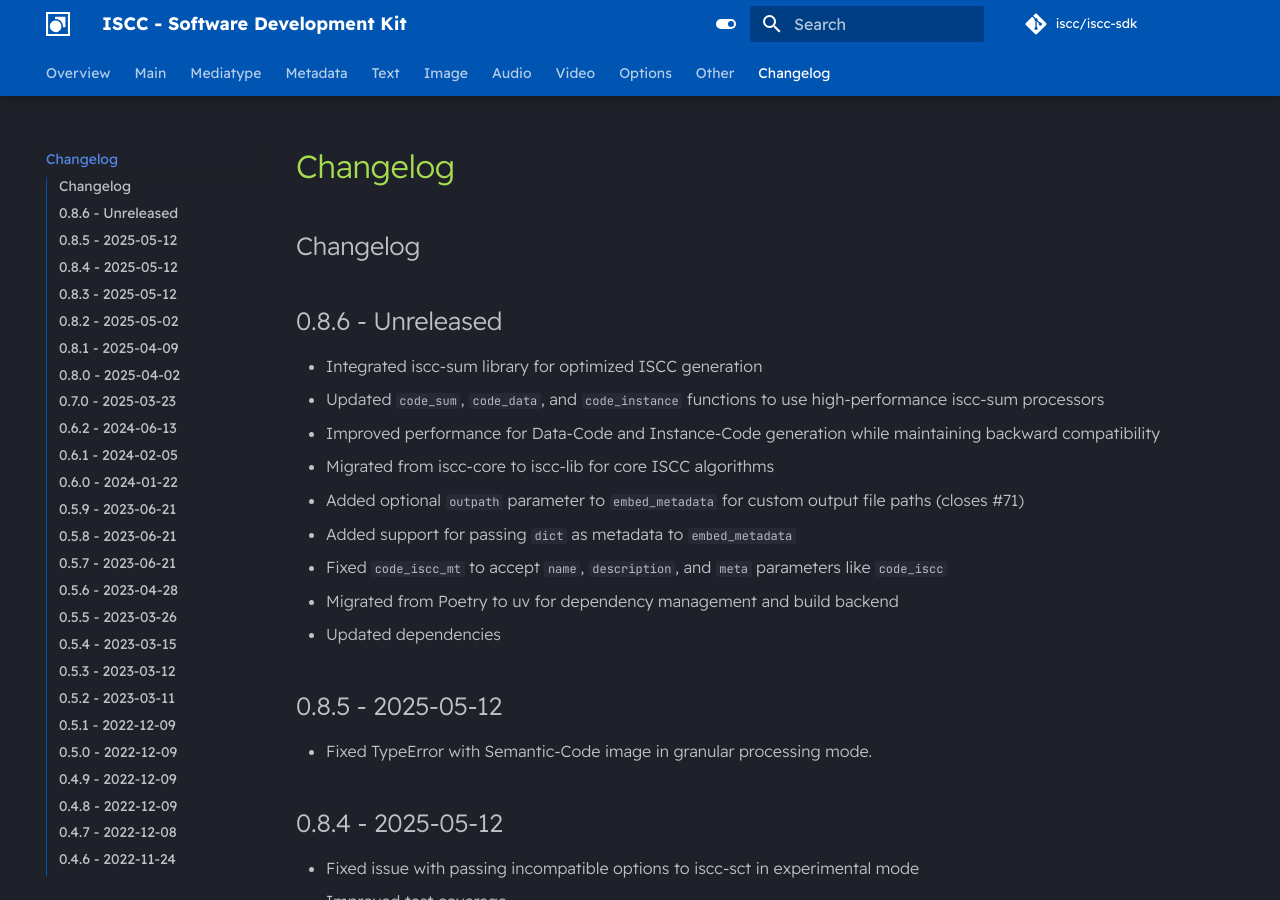
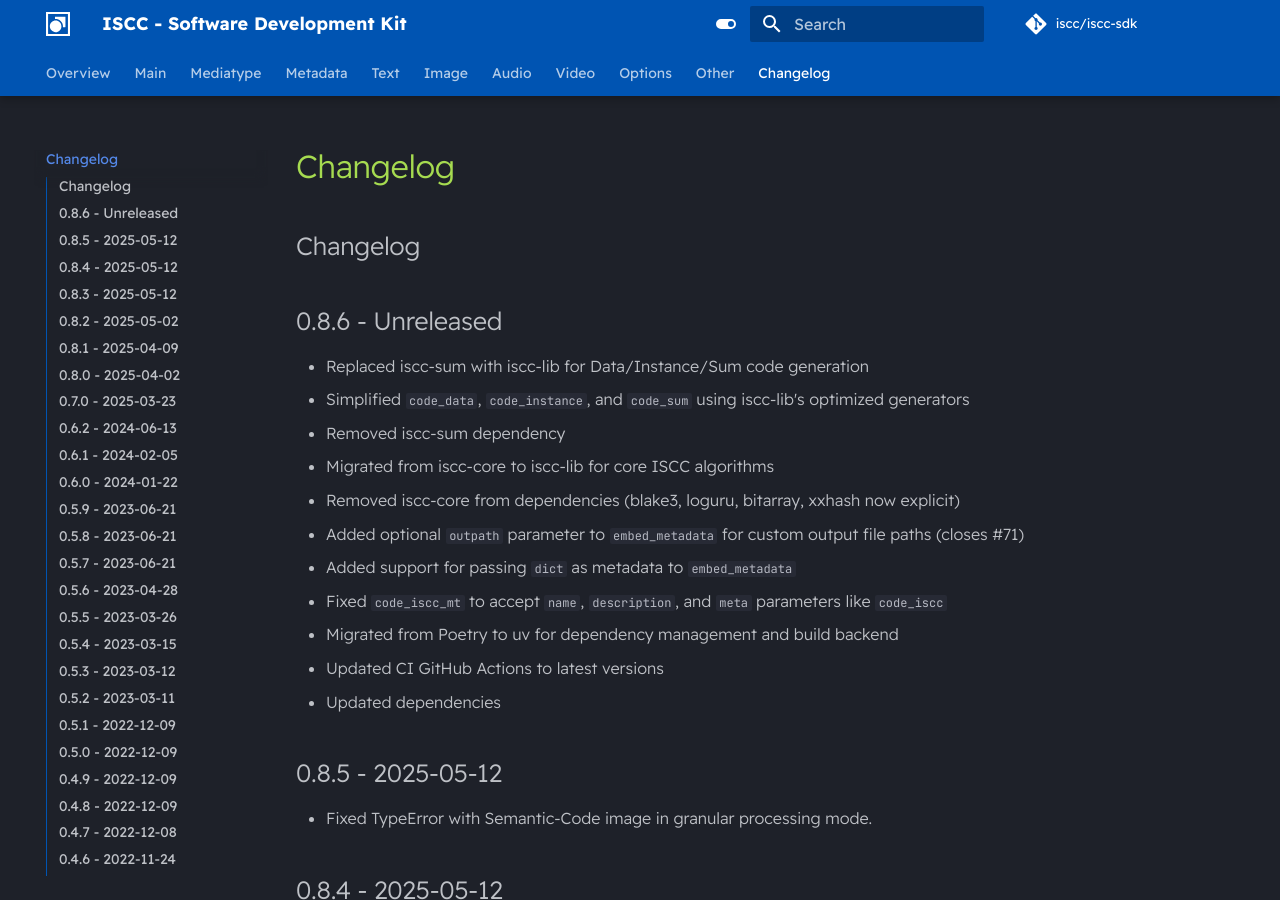
Before and after one commit to iscc/iscc-sdk, an MkDocs documentation site: the page built from docs/changelog.md, in a window 1280 px wide and 900 px high. Built offline with MkDocs 1.6.1 and Material for MkDocs 9.7.7, drawn with Linux system fonts in a browser that asks for light colours; comment, search, counter and statistics services are not loaded.

Commit message:
refactor: remove iscc-core dependency, declare transitive deps explicitly
iscc-core is no longer used by SDK source code (all algorithms migrated to
iscc-lib). Replaced with explicit blake3, loguru, bitarray, xxhash deps.
Removes 7 unused transitive packages.

```diff
--- a/docs/changelog.md
+++ b/docs/changelog.md
@@ -2,14 +2,16 @@
 
 ## 0.8.6 - Unreleased
 
-- Integrated iscc-sum library for optimized ISCC generation
-- Updated `code_sum`, `code_data`, and `code_instance` functions to use high-performance iscc-sum processors
-- Improved performance for Data-Code and Instance-Code generation while maintaining backward compatibility
+- Replaced iscc-sum with iscc-lib for Data/Instance/Sum code generation
+- Simplified `code_data`, `code_instance`, and `code_sum` using iscc-lib's optimized generators
+- Removed iscc-sum dependency
 - Migrated from iscc-core to iscc-lib for core ISCC algorithms
+- Removed iscc-core from dependencies (blake3, loguru, bitarray, xxhash now explicit)
 - Added optional `outpath` parameter to `embed_metadata` for custom output file paths (closes #71)
 - Added support for passing `dict` as metadata to `embed_metadata`
 - Fixed `code_iscc_mt` to accept `name`, `description`, and `meta` parameters like `code_iscc`
 - Migrated from Poetry to uv for dependency management and build backend
+- Updated CI GitHub Actions to latest versions
 - Updated dependencies
 
 
--- a/pyproject.toml
+++ b/pyproject.toml
@@ -37,7 +37,10 @@
 ]
 dependencies = [
     "cython",
-    "iscc-core",
+    "blake3",
+    "loguru",
+    "bitarray",
+    "xxhash",
     "iscc-schema",
     "python-magic-pure",
     "platformdirs",
```
Also changed, not shown: CHANGELOG.md (+1 -0 lines), 3 other files.
